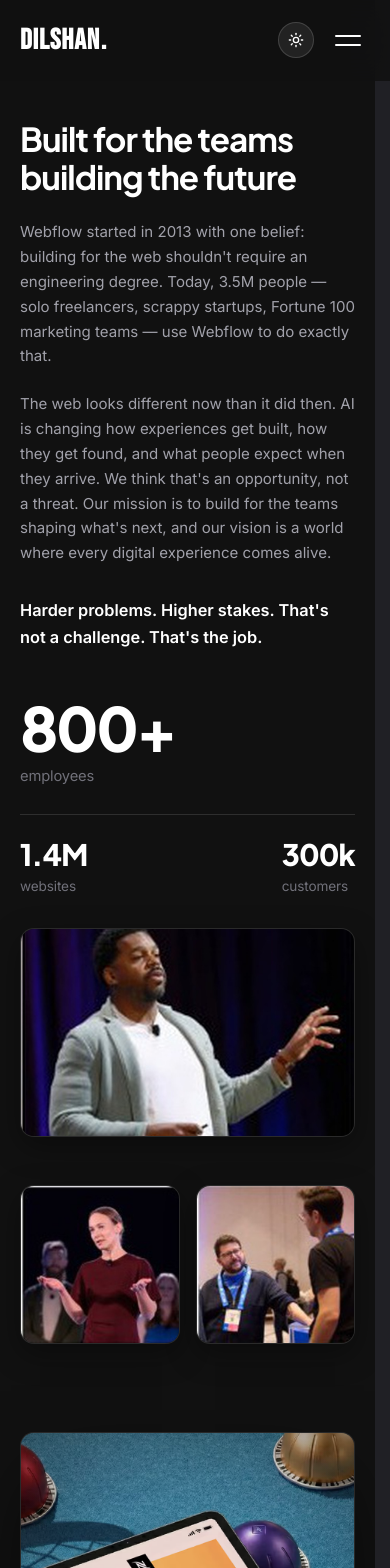
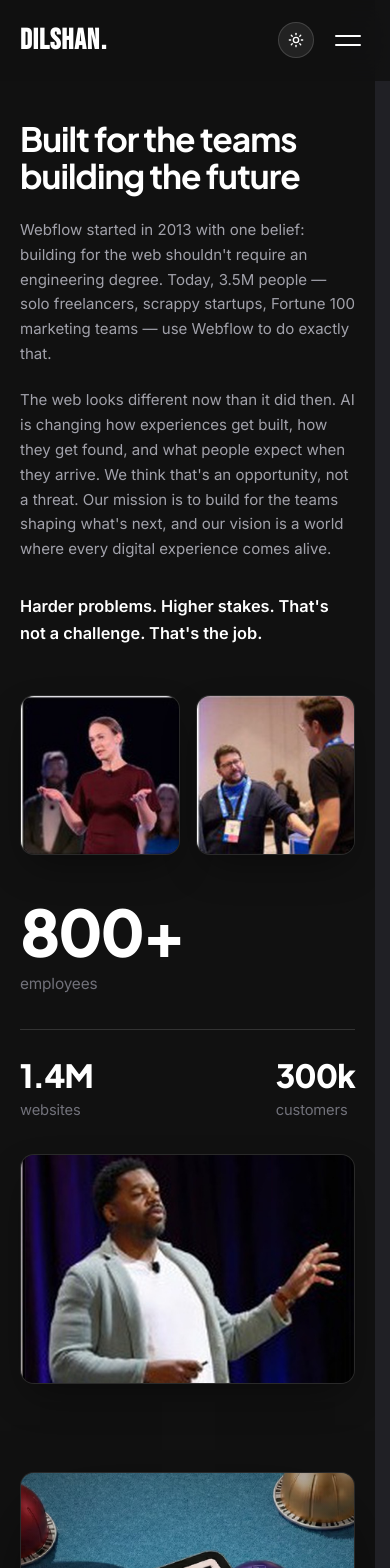
Before and after one commit to dilshandevxx/dilshan-personal-portfolio, a Next.js app: page /about in a window 390 px wide. Shown: the top 1568 px of the page. Built offline with nearby package versions, Linux system fonts and the light colour scheme; a web font is replaced by a local one.

Commit message:
style: apply faithful stepped waterfall alignment to about me 3-column story grid

```diff
--- a/src/app/about/aboutPage.module.css
+++ b/src/app/about/aboutPage.module.css
@@ -1,7 +1,10 @@
 /* =========================================================================
-   About Me Page — Cohesive Editorial Layout & Polish
-   Dark canvas (#111111) / Light canvas (#f9f7f2), perfectly aligned grids,
-   proportional vertical rhythm, and exact 3-stage photo + stats story layout.
+   About Me Page — Faithful Stepped Waterfall Editorial Layout
+   Matching the reference Webflow design with pixel-level precision:
+   - Left Column: Starts at Y=0 (top edge of stage) with 2 stacked photos
+   - Middle Column: Stepped down (~170px) with 2-line headline & body story
+   - Right Column: Stepped down (~310px) with massive 800+ stats, divider,
+     side-by-side 1.4M/300k, and keynote photo card at the bottom right.
    ========================================================================= */
 
 .pageRoot {
@@ -18,9 +21,9 @@
 }
 
 .mainContainer {
-  max-width: 1280px;
+  max-width: 1360px;
   margin: 0 auto;
-  padding: clamp(3.5rem, 6vw, 5.5rem) clamp(1.5rem, 5vw, 4rem) clamp(3rem, 4.5vw, 4rem);
+  padding: clamp(3.5rem, 5.5vw, 5rem) clamp(1.5rem, 5vw, 4.5rem) clamp(4rem, 6.5vw, 6rem);
   width: 100%;
   box-sizing: border-box;
 }
@@ -30,28 +33,26 @@
 }
 
 /* =========================================================================
-   3-Column Grid Layout (Faithfully Matching Webflow Reference)
-   Left: 2 Vertically Stacked Photo Cards (200px - 220px)
-   Middle: Headline & Thoughtful Narrative (1fr)
-   Right: Giant Stats Block & Portrait Photo Card (240px - 270px)
+   3-Column Grid Layout (Exact Stepped Cascade Alignment)
    ========================================================================= */
 .storyGrid {
   display: grid;
-  grid-template-columns: 210px 1fr 260px;
-  gap: clamp(2.5rem, 4.5vw, 5rem);
+  grid-template-columns: minmax(200px, 240px) minmax(420px, 1.35fr) minmax(280px, 340px);
+  column-gap: clamp(3rem, 5.5vw, 6.5rem);
   align-items: start;
   width: 100%;
 }
 
 /* -------------------------------------------------------------
-   LEFT COLUMN: 2 Vertically Stacked Rounded Cards
+   LEFT COLUMN: Starts at the very top (Y offset: 0)
    ------------------------------------------------------------- */
 .leftCol {
   display: flex;
   flex-direction: column;
-  gap: 1.25rem;
+  gap: clamp(1.25rem, 2vw, 1.85rem);
   width: 100%;
   position: relative;
+  padding-top: 0;
 }
 
 /* Left Carousel Tab matching reference left edge */
@@ -80,17 +81,17 @@
 .photoCardSmall {
   position: relative;
   width: 100%;
-  aspect-ratio: 1 / 1.05;
+  aspect-ratio: 1 / 1.02;
   border-radius: 14px;
   overflow: hidden;
   background-color: #181818;
   border: 1px solid rgba(255, 255, 255, 0.08);
-  box-shadow: 0 10px 30px rgba(0, 0, 0, 0.35);
+  box-shadow: 0 16px 40px -10px rgba(0, 0, 0, 0.45);
 }
 
 .cardImage {
   object-fit: cover;
-  transition: transform 0.5s cubic-bezier(0.16, 1, 0.3, 1);
+  transition: transform 0.6s cubic-bezier(0.16, 1, 0.3, 1);
 }
 
 .photoCardSmall:hover .cardImage,
@@ -99,34 +100,37 @@
 }
 
 /* -------------------------------------------------------------
-   MIDDLE COLUMN: Bold Display Headline & Rich Narrative
+   MIDDLE COLUMN: Stepped down to align with midpoint of first photo
    ------------------------------------------------------------- */
 .middleCol {
   display: flex;
   flex-direction: column;
   width: 100%;
   min-width: 0;
+  padding-top: clamp(4.5rem, 7.5vw, 8.5rem);
 }
 
 .headline {
   font-family: var(--font-display, "Plus Jakarta Sans", "Inter", -apple-system, sans-serif);
-  font-size: clamp(2.4rem, 4vw, 3.8rem);
+  font-size: clamp(2.5rem, 4.2vw, 4rem);
   font-weight: 700;
-  line-height: 1.15;
+  line-height: 1.1;
   letter-spacing: -0.03em;
   color: #ffffff;
-  margin: 0 0 clamp(1.75rem, 2.8vw, 2.4rem) 0;
+  margin: 0 0 clamp(1.8rem, 3vw, 2.5rem) 0;
+  max-width: 580px;
 }
 
 .narrativeBody {
   display: flex;
   flex-direction: column;
-  gap: 1.45rem;
+  gap: clamp(1.35rem, 2vw, 1.75rem);
+  max-width: 540px;
 }
 
 .paragraph {
   font-family: var(--font-body, "Inter", -apple-system, sans-serif);
-  font-size: clamp(0.96rem, 1.15vw, 1.06rem);
+  font-size: clamp(0.96rem, 1.12vw, 1.06rem);
   line-height: 1.72;
   color: #a1a1aa;
   margin: 0;
@@ -138,22 +142,23 @@
   line-height: 1.65;
   font-weight: 600;
   color: #ffffff;
-  margin: 0.5rem 0 0 0;
+  margin: 0.6rem 0 0 0;
 }
 
 /* -------------------------------------------------------------
-   RIGHT COLUMN: Giant Stats & Portrait Photo Card
+   RIGHT COLUMN: Stepped down further to align with bottom of first photo
    ------------------------------------------------------------- */
 .rightCol {
   display: flex;
   flex-direction: column;
   width: 100%;
+  padding-top: clamp(8rem, 13vw, 14.5rem);
 }
 
 .statsBlock {
   display: flex;
   flex-direction: column;
-  margin-bottom: 1.85rem;
+  width: 100%;
 }
 
 .statPrimary {
@@ -163,26 +168,26 @@
 
 .statPrimaryNumber {
   font-family: var(--font-display, "Plus Jakarta Sans", sans-serif);
-  font-size: clamp(4.2rem, 5.8vw, 5.4rem);
+  font-size: clamp(5rem, 7.5vw, 7rem);
   font-weight: 800;
-  line-height: 0.95;
+  line-height: 0.9;
   letter-spacing: -0.04em;
   color: #ffffff;
 }
 
 .statPrimaryLabel {
   font-family: var(--font-body, -apple-system, sans-serif);
-  font-size: 0.92rem;
+  font-size: clamp(0.96rem, 1.15vw, 1.1rem);
   color: #71717a;
-  margin-top: 0.5rem;
+  margin-top: 0.75rem;
   font-weight: 400;
   letter-spacing: -0.01em;
 }
 
 .statsDivider {
   height: 1px;
-  background-color: rgba(255, 255, 255, 0.12);
-  margin: 1.6rem 0 1.45rem 0;
+  background-color: rgba(255, 255, 255, 0.14);
+  margin: clamp(2rem, 3.2vw, 2.8rem) 0 clamp(1.8rem, 3vw, 2.4rem) 0;
   width: 100%;
 }
 
@@ -191,6 +196,7 @@
   justify-content: space-between;
   align-items: flex-start;
   gap: 1.5rem;
+  width: 100%;
 }
 
 .statSecondary {
@@ -200,45 +206,54 @@
 
 .statSecondaryNumber {
   font-family: var(--font-display, "Plus Jakarta Sans", sans-serif);
-  font-size: clamp(1.85rem, 2.5vw, 2.35rem);
+  font-size: clamp(2.2rem, 3.2vw, 2.9rem);
   font-weight: 800;
-  line-height: 1.1;
+  line-height: 1;
   color: #ffffff;
   letter-spacing: -0.03em;
 }
 
 .statSecondaryLabel {
   font-family: var(--font-body, -apple-system, sans-serif);
-  font-size: 0.85rem;
+  font-size: 0.92rem;
   color: #71717a;
-  margin-top: 0.35rem;
+  margin-top: 0.5rem;
   font-weight: 400;
   letter-spacing: -0.01em;
 }
 
-/* Portrait Photo Card directly below the stats block */
+/* Portrait Photo Card directly below stats with generous spacing */
 .photoCardPortrait {
   position: relative;
   width: 100%;
-  aspect-ratio: 1 / 1.15;
-  border-radius: 14px;
+  aspect-ratio: 1 / 1.05;
+  border-radius: clamp(14px, 1.5vw, 18px);
   overflow: hidden;
   background-color: #181818;
   border: 1px solid rgba(255, 255, 255, 0.08);
-  box-shadow: 0 10px 30px rgba(0, 0, 0, 0.35);
+  box-shadow: 0 16px 40px -10px rgba(0, 0, 0, 0.45);
+  margin-top: clamp(3.5rem, 5.5vw, 5.5rem);
 }
 
 /* =========================================================================
    Responsive Breakpoints
    ========================================================================= */
-@media (max-width: 1100px) {
+@media (max-width: 1180px) {
   .storyGrid {
-    grid-template-columns: 180px 1fr 220px;
-    gap: 2rem;
+    grid-template-columns: 180px 1fr 260px;
+    column-gap: 2.5rem;
+  }
+
+  .middleCol {
+    padding-top: clamp(2.5rem, 5vw, 4.5rem);
+  }
+
+  .rightCol {
+    padding-top: clamp(4.5rem, 8vw, 7.5rem);
   }
 }
 
-@media (max-width: 960px) {
+@media (max-width: 860px) {
   .mainContainer {
     padding: 2.5rem 1.25rem 4rem;
   }
@@ -253,20 +268,23 @@
     display: none;
   }
 
-  /* Reading flow on mobile: Narrative -> Stats -> Photos */
+  /* Natural editorial reading order on tablet/mobile */
   .middleCol {
     order: 1;
+    padding-top: 0;
+  }
+
+  .leftCol {
+    order: 2;
+    padding-top: 0;
+    display: grid;
+    grid-template-columns: 1fr 1fr;
+    gap: 1rem;
   }
 
   .rightCol {
-    order: 2;
-  }
-
-  .leftCol {
     order: 3;
-    display: grid;
-    grid-template-columns: 1fr 1fr;
-    gap: 1rem;
+    padding-top: 0;
   }
 
   .photoCardSmall {
@@ -275,14 +293,15 @@
   }
 
   .photoCardPortrait {
-    aspect-ratio: 16 / 10;
+    aspect-ratio: 16 / 11;
     border-radius: 14px;
+    margin-top: 2rem;
   }
 }
 
 @media (max-width: 640px) {
   .headline {
-    font-size: clamp(2rem, 8.5vw, 2.6rem);
+    font-size: clamp(2.1rem, 8vw, 2.6rem);
     margin-bottom: 1.5rem;
   }
 
@@ -292,11 +311,11 @@
   }
 
   .statPrimaryNumber {
-    font-size: 3.8rem;
+    font-size: 4rem;
   }
 
   .statSecondaryNumber {
-    font-size: 1.85rem;
+    font-size: 2rem;
   }
 
   .statsSecondaryRow {
@@ -305,7 +324,7 @@
 }
 
 /* =========================================================================
-   LIGHT THEME OVERRIDES (Ensuring 100% Cohesive Light Theme)
+   LIGHT THEME OVERRIDES (100% Cohesive Light Theme)
    ========================================================================= */
 :global([data-theme="light"]) .pageRoot {
   background-color: #f9f7f2;
@@ -335,7 +354,7 @@
 }
 
 :global([data-theme="light"]) .statsDivider {
-  background-color: rgba(0, 0, 0, 0.1);
+  background-color: rgba(0, 0, 0, 0.12);
 }
 
 :global([data-theme="light"]) .carouselTab {
@@ -352,5 +371,5 @@
 :global([data-theme="light"]) .photoCardPortrait {
   background-color: #ffffff;
   border-color: rgba(0, 0, 0, 0.08);
-  box-shadow: 0 10px 30px rgba(0, 0, 0, 0.06);
+  box-shadow: 0 16px 40px -10px rgba(0, 0, 0, 0.1);
 }
```
